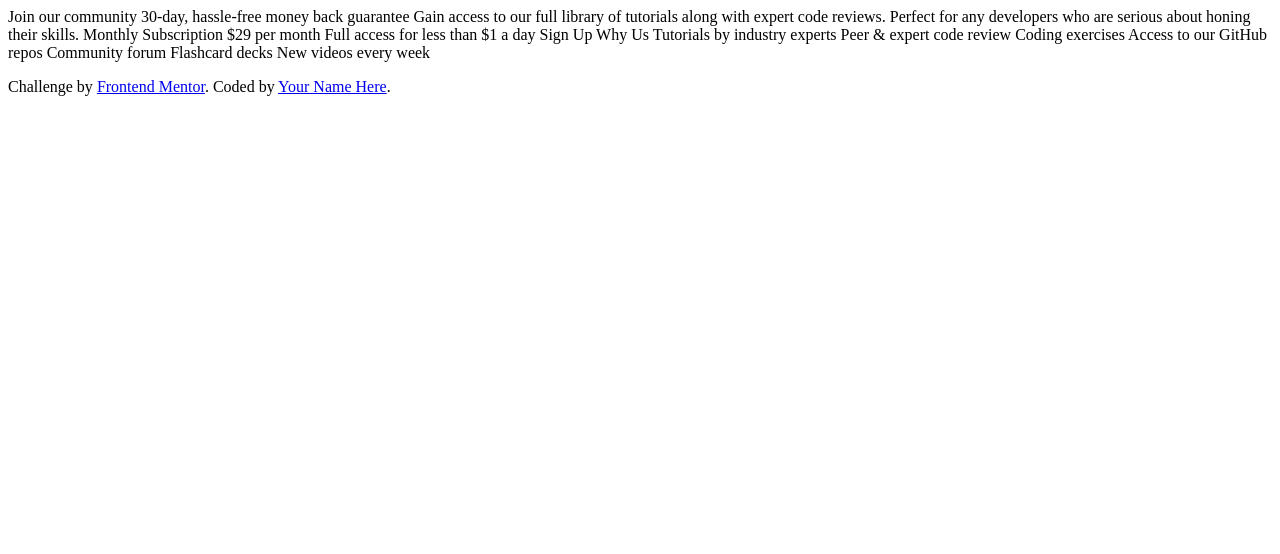
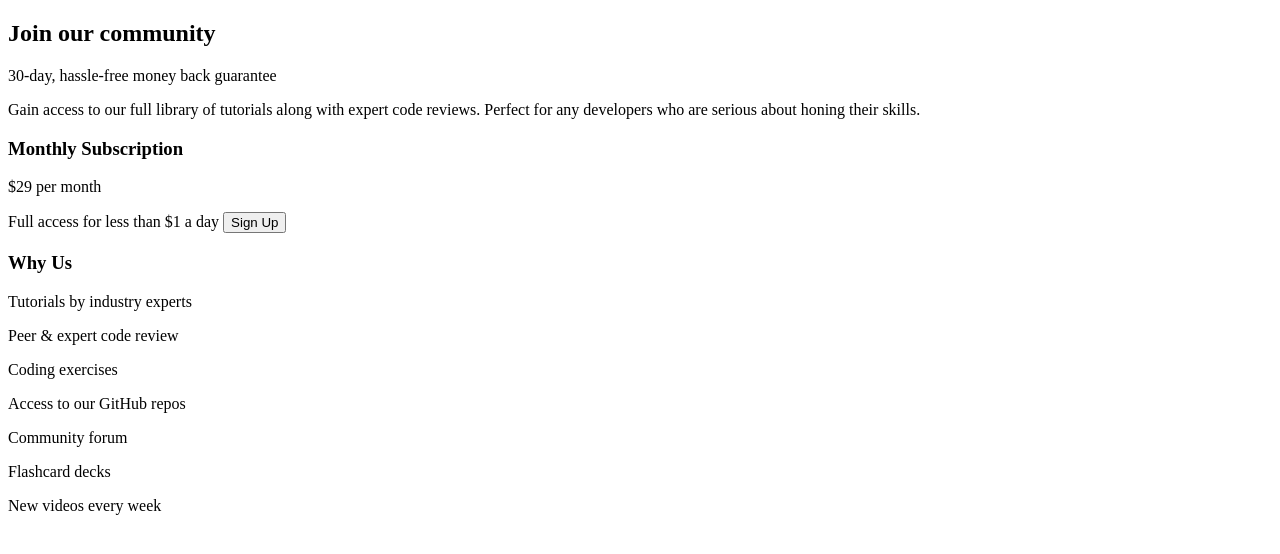
Before and after one commit to MartinsitoBritoDiaz/Single-Price-Grid-Component, a plain HTML site: page index.html in a window 1280 px wide. Drawn offline with Linux system fonts and the light colour scheme.

Commit message:
HTML estructurado

```diff
--- a/index.html
+++ b/index.html
@@ -9,36 +9,43 @@
   <title>Frontend Mentor | Single Price Grid Component</title>
 </head>
 <body>
-  Join our community
+  <main class="card">
+    <div class="card-description">
+      <h2 class="card-description-title">Join our community</h2>
 
-  30-day, hassle-free money back guarantee
+      <p class="card-description-paragraph">30-day, hassle-free money back guarantee</p>
 
-  Gain access to our full library of tutorials along with expert code reviews.
-  Perfect for any developers who are serious about honing their skills.
+      <p class="card-description-paragraph">
+        Gain access to our full library of tutorials along with expert code reviews.
+        Perfect for any developers who are serious about honing their skills.
+      </p>
 
-  Monthly Subscription
+    </div>
 
-  &dollar;29 per month
+    <div class="card-info">
+      <div class="card-price">
+        <h3 class="card-price-title">Monthly Subscription</h3>
 
-  Full access for less than &dollar;1 a day
+        <p class="card-price-paragraph"><span>&dollar;29</span> per month</p>
 
-  Sign Up
+        Full access for less than &dollar;1 a day
 
-  Why Us
+        <button class="card-price-paragraph">Sign Up</button>
+      </div>
 
-  Tutorials by industry experts
-  Peer &amp; expert code review
-  Coding exercises
-  Access to our GitHub repos
-  Community forum
-  Flashcard decks
-  New videos every week
+      <div class="card-whyus">
+        <h3 class="card-description-title">Why Us</h3>
 
-  <footer>
-    <p class="attribution">
-      Challenge by <a href="https://www.frontendmentor.io?ref=challenge" target="_blank">Frontend Mentor</a>.
-      Coded by <a href="#">Your Name Here</a>.
-    </p>
-  </footer>
+        <p class="card-description-paragraph">Tutorials by industry experts</p>
+        <p class="card-description-paragraph">Peer &amp; expert code review</p>
+        <p class="card-description-paragraph">Coding exercises</p>
+        <p class="card-description-paragraph">Access to our GitHub repos</p>
+        <p class="card-description-paragraph">Community forum</p>
+        <p class="card-description-paragraph">Flashcard decks</p>
+        <p class="card-description-paragraph">New videos every week</p>
+      </div>
+    </div>
+  </main>
+
 </body>
 </html>
```
